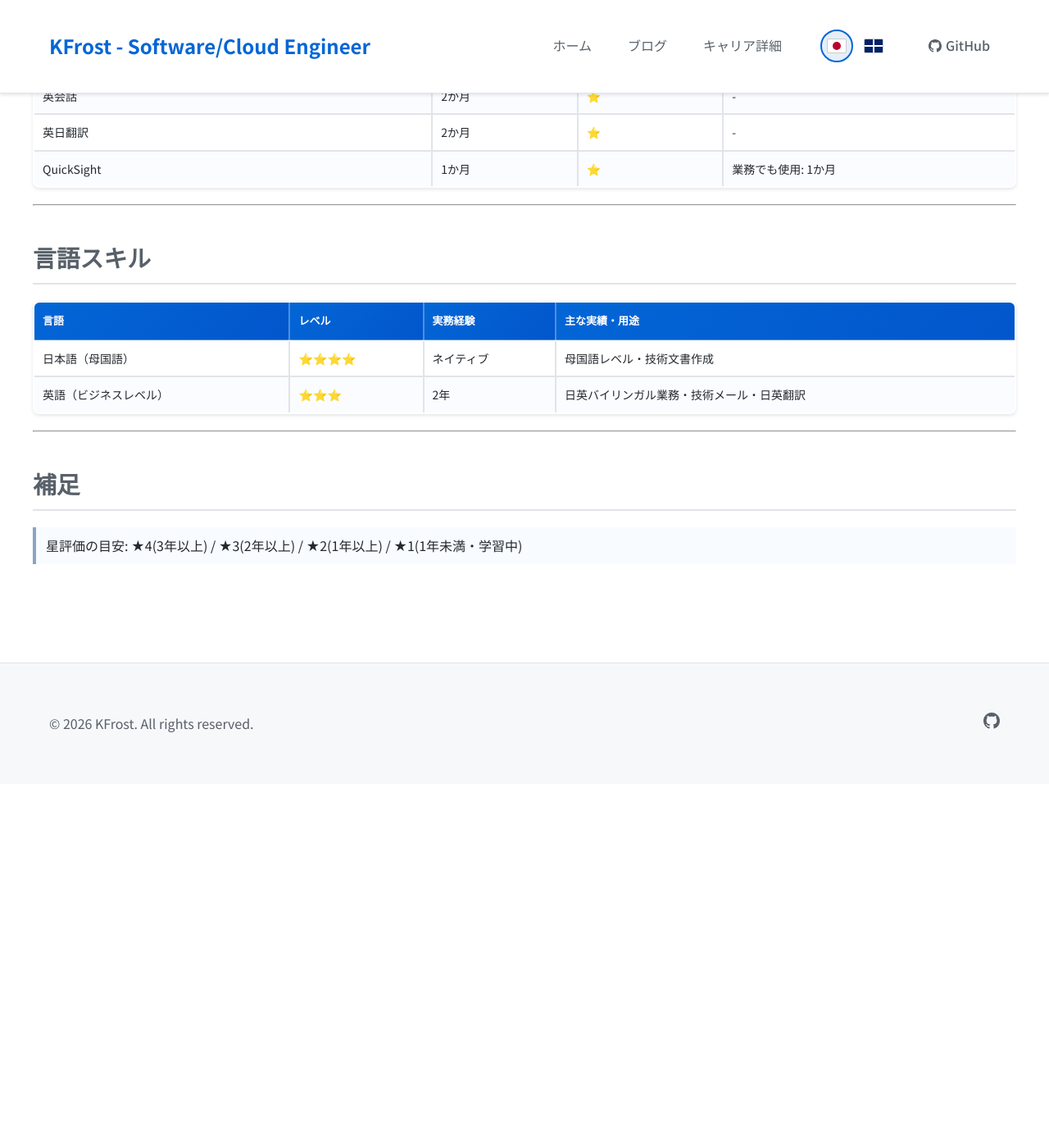
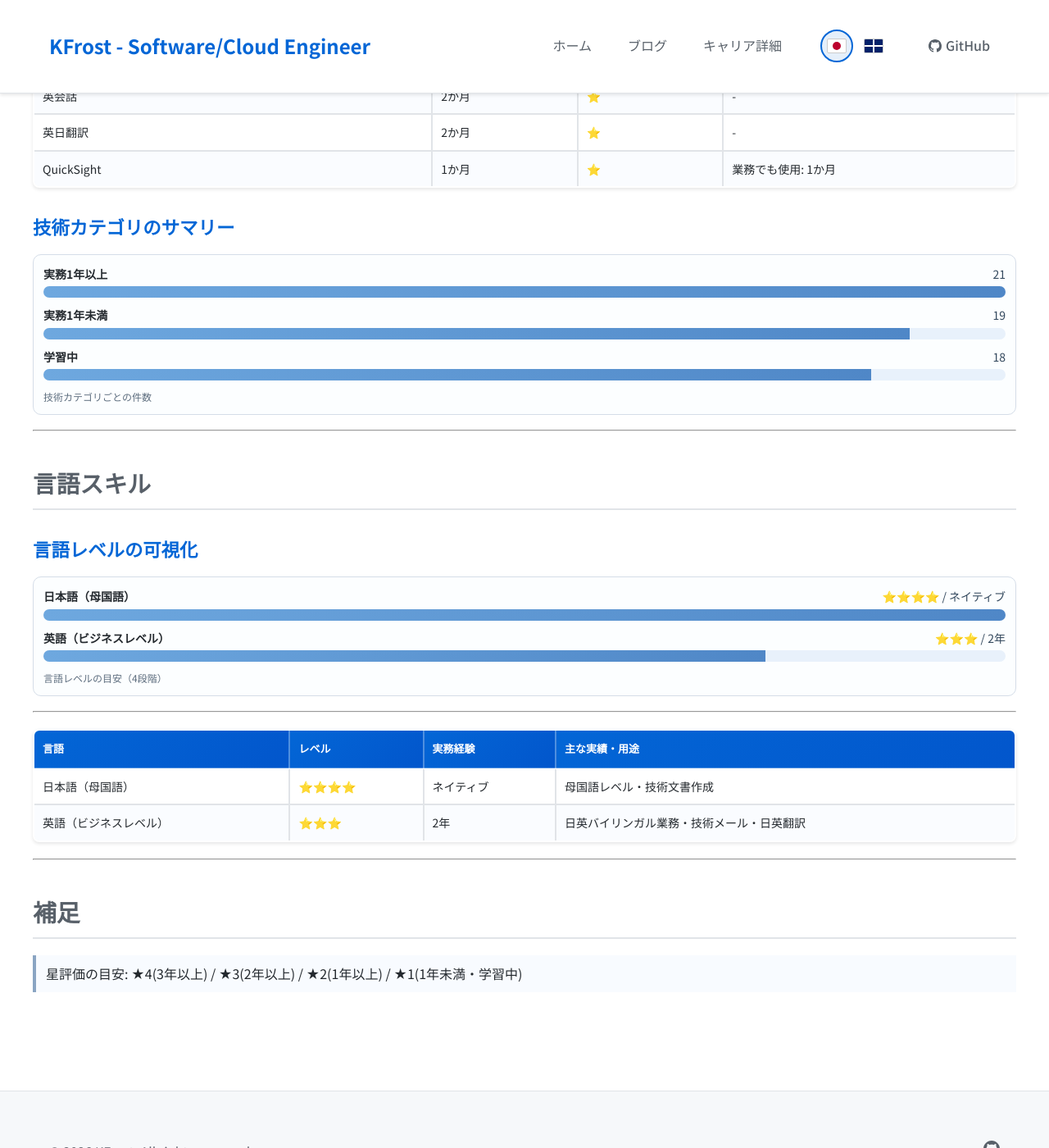
Before and after one commit to Kentafrost/Kentafrost, a Jekyll site: the page built from doc/Career_Skills_JP.md, in a window 1280 px wide and 1400 px high, scrolled down 4026 px. Shown: the whole window at 82% size. Built offline with Jekyll 4.4.1, drawn with Linux system fonts in a browser that asks for light colours; before the commit the page ends 4982 px from its top, so only the background shows below that.

Commit message:
feat: add language proficiency visualizations and technology category summaries

```diff
--- /dev/null
+++ b/_includes/career/language-bars-jp.html
@@ -0,0 +1,21 @@
+<div class="career-chart" role="img" aria-label="言語レベルの目安（4段階）">
+  <div class="career-chart-row">
+    <div class="career-chart-meta">
+      <span class="career-chart-name">日本語（母国語）</span>
+      <span class="career-chart-value">⭐⭐⭐⭐ / ネイティブ</span>
+    </div>
+    <div class="career-chart-track">
+      <div class="career-chart-fill" style="width:100%"></div>
+    </div>
+  </div>
+  <div class="career-chart-row">
+    <div class="career-chart-meta">
+      <span class="career-chart-name">英語（ビジネスレベル）</span>
+      <span class="career-chart-value">⭐⭐⭐ / 2年</span>
+    </div>
+    <div class="career-chart-track">
+      <div class="career-chart-fill" style="width:75%"></div>
+    </div>
+  </div>
+  <p class="career-chart-caption">言語レベルの目安（4段階）</p>
+</div>
--- /dev/null
+++ b/_includes/career/technology-summary-jp.html
@@ -0,0 +1,30 @@
+<div class="career-chart" role="img" aria-label="技術カテゴリごとの件数">
+  <div class="career-chart-row">
+    <div class="career-chart-meta">
+      <span class="career-chart-name">実務1年以上</span>
+      <span class="career-chart-value">21</span>
+    </div>
+    <div class="career-chart-track">
+      <div class="career-chart-fill" style="width:100%"></div>
+    </div>
+  </div>
+  <div class="career-chart-row">
+    <div class="career-chart-meta">
+      <span class="career-chart-name">実務1年未満</span>
+      <span class="career-chart-value">19</span>
+    </div>
+    <div class="career-chart-track">
+      <div class="career-chart-fill" style="width:90%"></div>
+    </div>
+  </div>
+  <div class="career-chart-row">
+    <div class="career-chart-meta">
+      <span class="career-chart-name">学習中</span>
+      <span class="career-chart-value">18</span>
+    </div>
+    <div class="career-chart-track">
+      <div class="career-chart-fill" style="width:86%"></div>
+    </div>
+  </div>
+  <p class="career-chart-caption">技術カテゴリごとの件数</p>
+</div>
--- a/blog/generation-stats.json
+++ b/blog/generation-stats.json
@@ -1,5 +1,5 @@
 {
-  "timestamp": "2026-03-11T12:53:40.516Z",
+  "timestamp": "2026-03-11T13:03:38.606Z",
   "created": [],
   "updated": [],
   "unchanged": [
--- a/doc/Career_Skills_JP.md
+++ b/doc/Career_Skills_JP.md
@@ -111,9 +111,19 @@ table th {
 
 {% include career/technology-totals-jp.md %}
 
+### 技術カテゴリのサマリー
+
+{% include career/technology-summary-jp.html %}
+
 ---
 
 ## 言語スキル
+
+### 言語レベルの可視化
+
+{% include career/language-bars-jp.html %}
+
+---
 
 {% include career/language-skills-jp.md %}
 
```
Also changed, not shown: _includes/career/language-bars-en.html (added, +21 -0 lines), _includes/career/technology-summary-en.html (added, +30 -0 lines), doc/Career_Skills_EN.md (+10 -0 lines), scripts/generate-career-sections.ts (+91 -0 lines).
